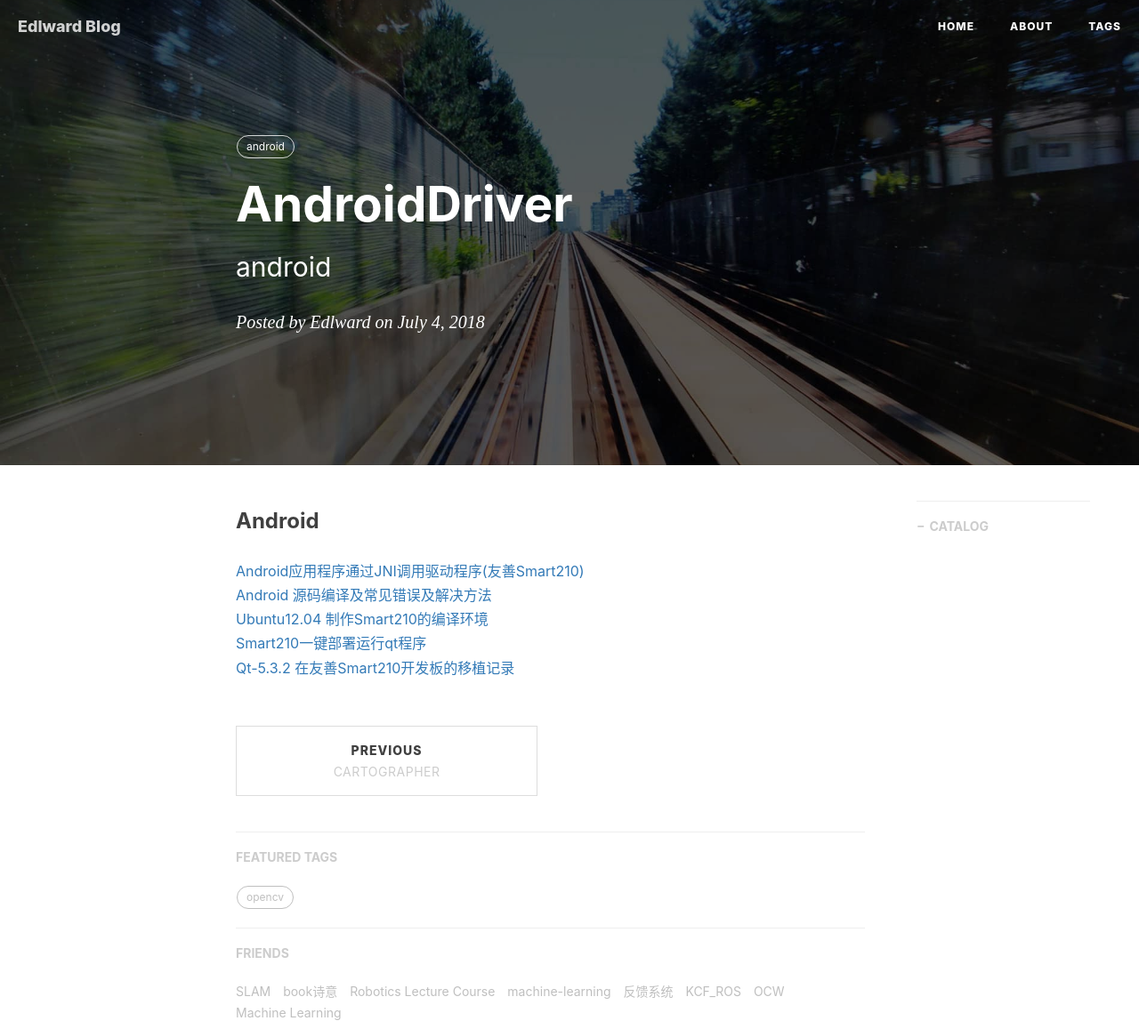
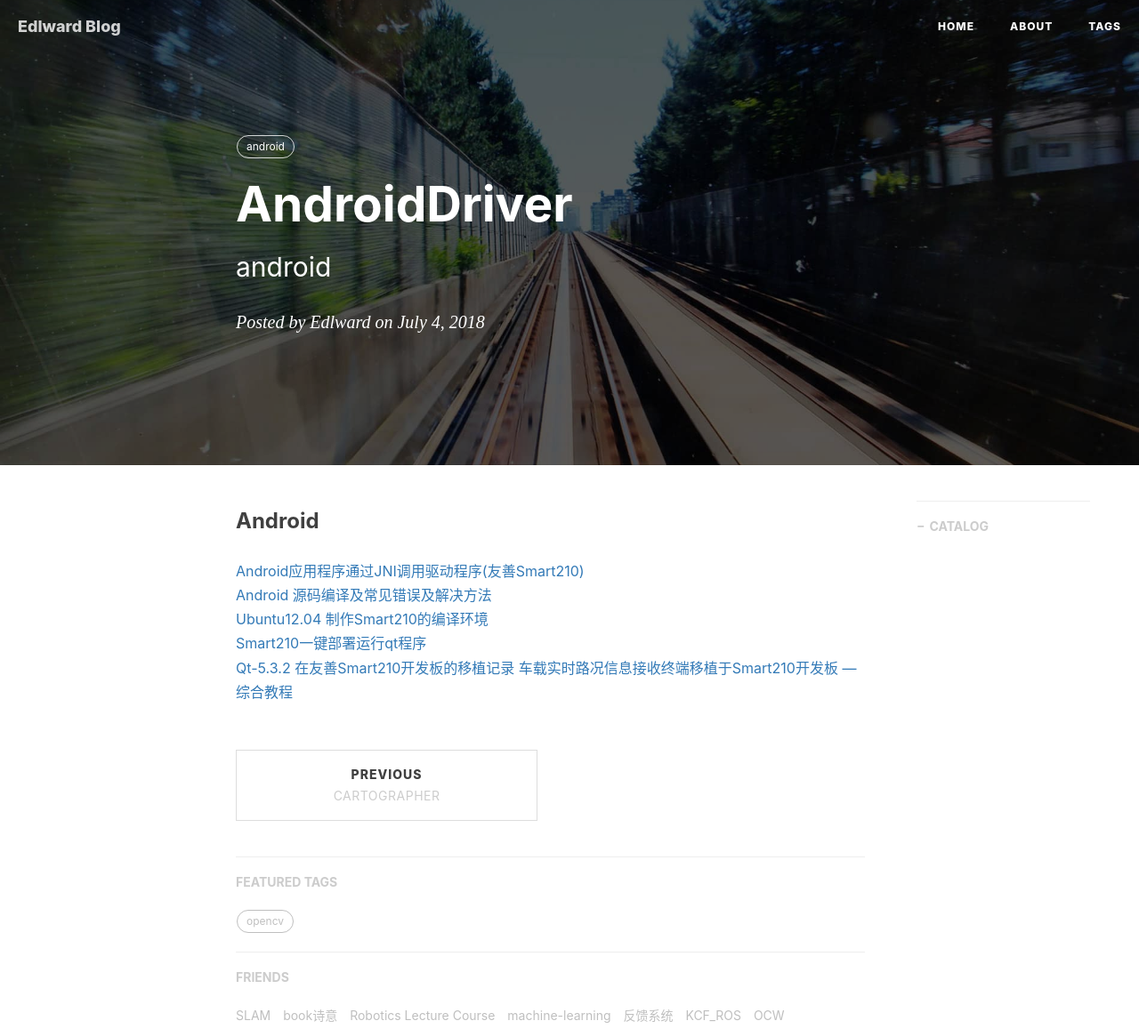
Before and after one commit to gary-robotics/dlward, a Jekyll site: the page built from _posts/2018-07-04-AndroidDriver-2018.markdown, in a window 1280 px wide, cut to the strip 0-1157 px from the top of the page. Shown: the whole strip at 89% size. Built offline with Jekyll 4.4.1, drawn with Linux system fonts in a browser that asks for light colours; nearby versions of some CDN libraries; comment, search, counter and statistics services are not loaded.

Commit message:
Update 2018-07-04-AndroidDriver-2018.markdown

```diff
--- a/_posts/2018-07-04-AndroidDriver-2018.markdown
+++ b/_posts/2018-07-04-AndroidDriver-2018.markdown
@@ -17,3 +17,4 @@ tags:
 [Ubuntu12.04 制作Smart210的编译环境](https://blog.csdn.net/kanchuan1905/article/details/51239702)
 [Smart210一键部署运行qt程序](https://blog.csdn.net/westlor/article/details/50481109)
 [Qt-5.3.2 在友善Smart210开发板的移植记录](https://blog.csdn.net/newthinker_wei/article/details/39560109)
+[车载实时路况信息接收终端移植于Smart210开发板 --- 综合教程](https://blog.csdn.net/geng823/article/details/31898369)
```
